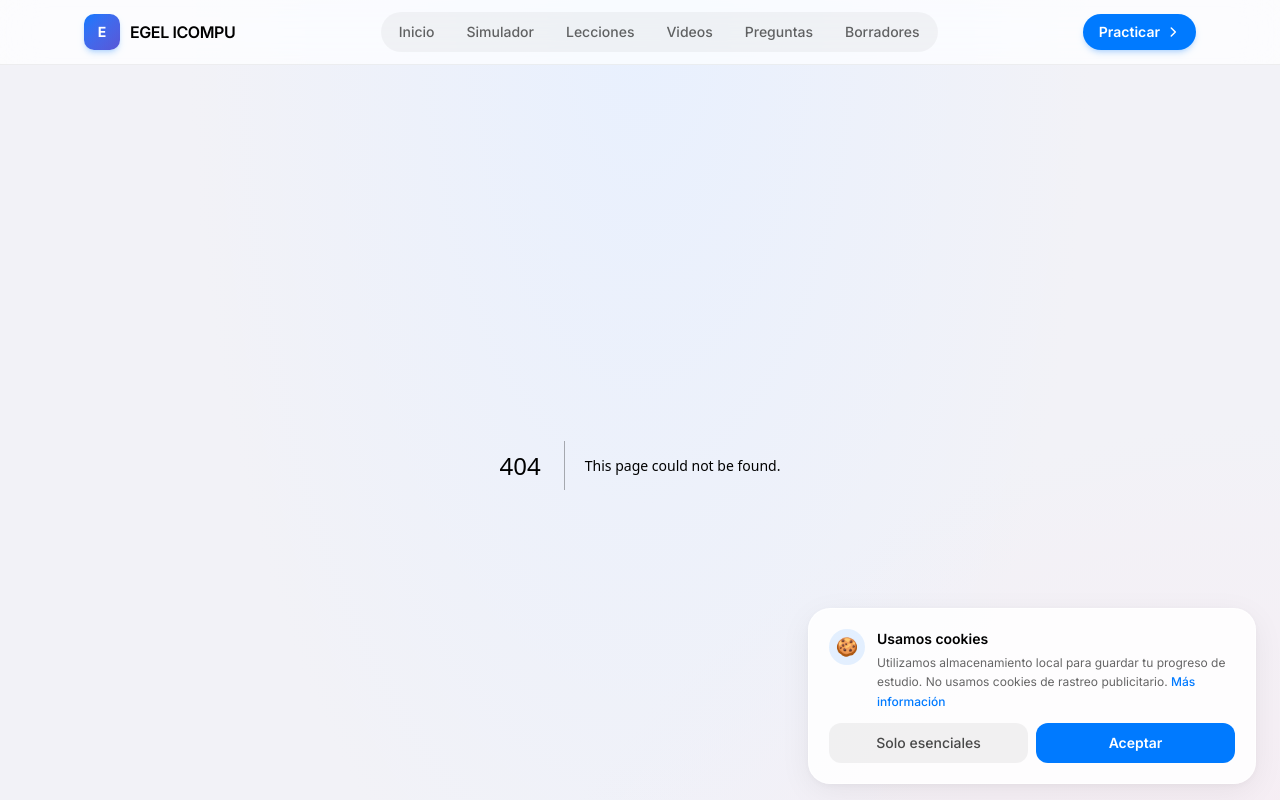
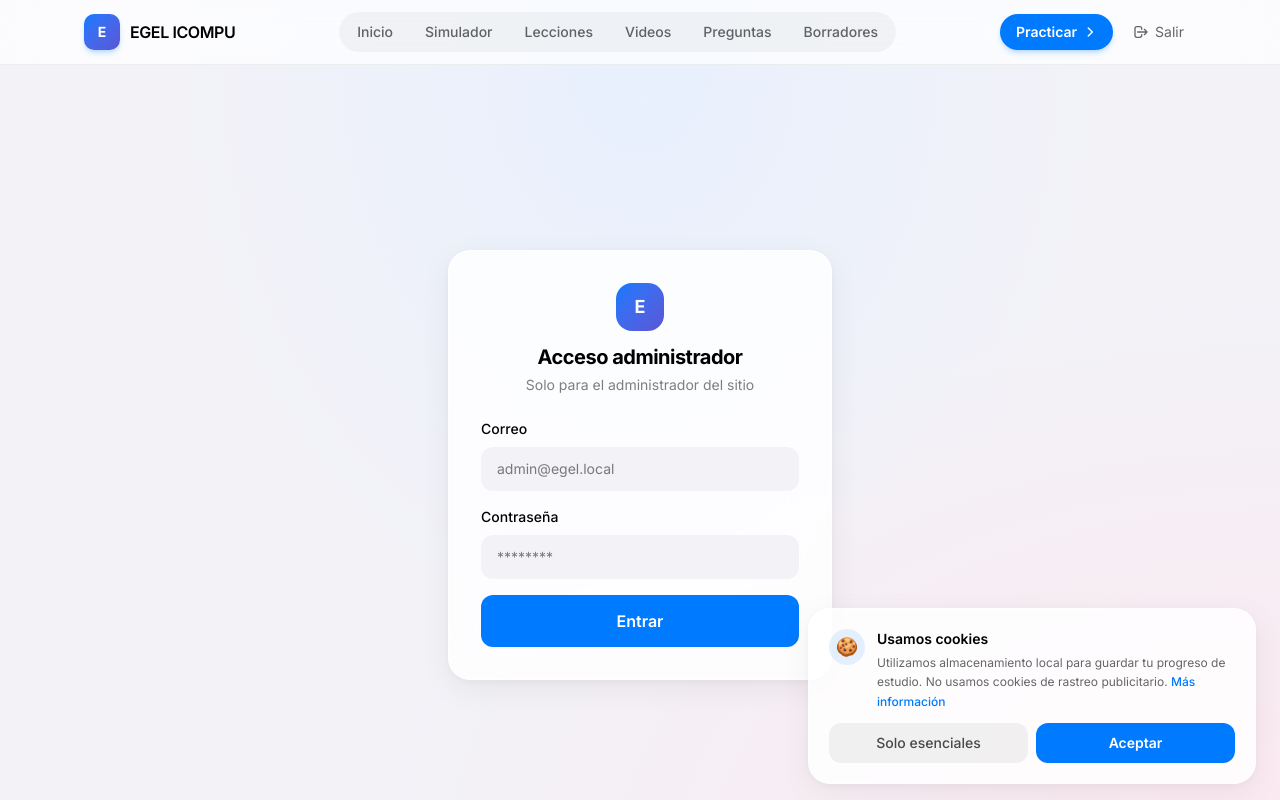
Before and after one commit to Nelixao/egel-study-platform, a Next.js app: page /login in a window 1280 px wide. Before the commit this address had no page. Shown: the top 800 px of the page. Built offline with nearby package versions, Linux system fonts and the light colour scheme.

Commit message:
feat: add authentication with NextAuth and protected admin routes

```diff
--- /dev/null
+++ b/app/api/auth/[...nextauth]/route.ts
@@ -0,0 +1,3 @@
+import { handlers } from '@/auth';
+
+export const { GET, POST } = handlers;
--- /dev/null
+++ b/app/login/page.tsx
@@ -0,0 +1,96 @@
+'use client';
+
+import { useState } from 'react';
+import { signIn } from 'next-auth/react';
+import { useRouter } from 'next/navigation';
+
+export default function LoginPage() {
+  const [email, setEmail] = useState('');
+  const [password, setPassword] = useState('');
+  const [error, setError] = useState<string | null>(null);
+  const [cargando, setCargando] = useState(false);
+  const router = useRouter();
+
+  async function handleSubmit(e: React.FormEvent) {
+    e.preventDefault();
+    setError(null);
+    setCargando(true);
+
+    const resultado = await signIn('credentials', {
+      email,
+      password,
+      redirect: false,
+    });
+
+    setCargando(false);
+
+    if (resultado?.error) {
+      setError('Credenciales incorrectas');
+    } else {
+      router.push('/admin/preguntas');
+      router.refresh();
+    }
+  }
+
+  return (
+    <main className="min-h-screen bg-ios-canvas flex items-center justify-center px-5">
+      <div className="glass-card-strong rounded-[22px] p-8 w-full max-w-sm">
+        <div className="text-center mb-6">
+          <div className="w-12 h-12 rounded-2xl bg-gradient-to-br from-[#007AFF] to-[#5856D6] flex items-center justify-center mx-auto mb-3">
+            <span className="text-white font-bold text-lg">E</span>
+          </div>
+          <h1 className="text-xl font-bold text-black tracking-tight">
+            Acceso administrador
+          </h1>
+          <p className="text-sm text-black/50 mt-1">
+            Solo para el administrador del sitio
+          </p>
+        </div>
+
+        <form onSubmit={handleSubmit} className="space-y-4">
+          <div>
+            <label className="block text-sm font-medium text-black mb-2">
+              Correo
+            </label>
+            <input
+              type="email"
+              required
+              value={email}
+              onChange={(e) => setEmail(e.target.value)}
+              className="w-full bg-[#F2F2F7] border-0 rounded-xl px-4 py-3 text-sm text-black focus:outline-none focus:ring-2 focus:ring-[#007AFF]/40"
+              placeholder="admin@egel.local"
+            />
+          </div>
+
+          <div>
+            <label className="block text-sm font-medium text-black mb-2">
+              Contraseña
+            </label>
+            <input
+              type="password"
+              required
+              value={password}
+              onChange={(e) => setPassword(e.target.value)}
+              className="w-full bg-[#F2F2F7] border-0 rounded-xl px-4 py-3 text-sm text-black focus:outline-none focus:ring-2 focus:ring-[#007AFF]/40"
+              placeholder="********"
+            />
+          </div>
+
+          {error && (
+            <div className="bg-[#FF3B30]/10 border border-[#FF3B30]/30 text-[#FF3B30] text-sm rounded-xl p-3">
+              {error}
+            </div>
+          )}
+
+          <button
+            type="submit"
+            disabled={cargando}
+            className="w-full bg-[#007AFF] hover:bg-[#0066DD] disabled:opacity-50 text-white font-semibold py-3.5 rounded-xl tap-scale transition-all"
+          >
+            {cargando ? 'Entrando...' : 'Entrar'}
+          </button>
+        </form>
+      </div>
+    </main>
+  );
+}
--- a/package.json
+++ b/package.json
@@ -18,6 +18,7 @@
     "cloudinary": "^2.11.0",
     "drizzle-orm": "^0.45.3",
     "next": "16.3.8",
+    "next-auth": "^5.0.0-beta.32",
     "pdf-parse": "^1.1.1",
     "postgres": "^3.4.9",
     "react": "19.2.8",
--- /dev/null
+++ b/proxy.ts
@@ -0,0 +1,20 @@
+import { auth } from '@/auth';
+import { NextResponse } from 'next/server';
+
+export const proxy = auth((req) => {
+  const isLoggedIn = !!req.auth;
+  const isLoginPage = req.nextUrl.pathname === '/login';
+
+  if (!isLoggedIn && !isLoginPage) {
+    const loginUrl = new URL('/login', req.nextUrl.origin);
+    return NextResponse.redirect(loginUrl);
+  }
+
+  if (isLoggedIn && isLoginPage) {
+    return NextResponse.redirect(new URL('/admin/preguntas', req.nextUrl.origin));
+  }
+});
+
+export const config = {
+  matcher: ['/admin/:path*'],
+};
--- /dev/null
+++ b/src/app/actions/auth.ts
@@ -0,0 +1,7 @@
+'use server';
+
+import { signOut } from '@/auth';
+
+export async function cerrarSesion() {
+  await signOut({ redirectTo: '/' });
+}
--- /dev/null
+++ b/src/auth.ts
@@ -0,0 +1,36 @@
+import NextAuth from 'next-auth';
+import Credentials from 'next-auth/providers/credentials';
+
+export const { handlers, signIn, signOut, auth } = NextAuth({
+  providers: [
+    Credentials({
+      credentials: {
+        email: { label: 'Email', type: 'email' },
+        password: { label: 'Password', type: 'password' },
+      },
+      authorize: async (credentials) => {
+        const email = credentials?.email as string;
+        const password = credentials?.password as string;
+
+        if (!email || !password) return null;
+
+        const adminEmail = process.env.ADMIN_EMAIL;
+        const adminPassword = process.env.ADMIN_PASSWORD;
+
+        if (email === adminEmail && password === adminPassword) {
+          return { id: 'admin', email: adminEmail, name: 'Administrador' };
+        }
+
+        return null;
+      },
+    }),
+  ],
+  pages: {
+    signIn: '/login',
+  },
+  callbacks: {
+    authorized: async ({ auth: session }) => {
+      return !!session;
+    },
+  },
+});
--- a/src/components/Navbar.tsx
+++ b/src/components/Navbar.tsx
@@ -3,6 +3,7 @@
 import Link from 'next/link';
 import { usePathname } from 'next/navigation';
 import { useState } from 'react';
+import { cerrarSesion } from '@/app/actions/auth';
 
 const links = [
   { href: '/', label: 'Inicio' },
@@ -39,11 +40,10 @@ export default function Navbar() {
                 <Link
                   key={link.href}
                   href={link.href}
-                  className={`px-3.5 py-1.5 text-sm rounded-full transition-all font-medium ${
-                    activo
+                  className={`px-3.5 py-1.5 text-sm rounded-full transition-all font-medium ${activo
                       ? 'bg-white text-black shadow-sm'
                       : 'text-black/60 hover:text-black'
-                  }`}
+                    }`}
                 >
                   {link.label}
                 </Link>
@@ -61,6 +61,28 @@ export default function Navbar() {
                 <path strokeLinecap="round" strokeLinejoin="round" strokeWidth={2.5} d="M9 5l7 7-7 7" />
               </svg>
             </Link>
+            <form action={cerrarSesion}>
+              <button
+                type="submit"
+                className="hidden md:inline-flex items-center gap-1.5 text-sm text-black/60 hover:text-[#FF3B30] px-3 py-2 rounded-full transition-colors"
+                title="Cerrar sesión"
+              >
+                <svg
+                  className="w-4 h-4"
+                  fill="none"
+                  stroke="currentColor"
+                  viewBox="0 0 24 24"
+                >
+                  <path
+                    strokeLinecap="round"
+                    strokeLinejoin="round"
+                    strokeWidth={2}
+                    d="M17 16l4-4m0 0l-4-4m4 4H7m6 4v1a3 3 0 01-3 3H6a3 3 0 01-3-3V7a3 3 0 013-3h4a3 3 0 013 3v1"
+                  />
+                </svg>
+                Salir
+              </button>
+            </form>
 
             <button
               onClick={() => setMenuAbierto(!menuAbierto)}
@@ -90,11 +112,10 @@ export default function Navbar() {
                   key={link.href}
                   href={link.href}
                   onClick={() => setMenuAbierto(false)}
-                  className={`block px-4 py-2.5 text-sm rounded-xl transition-colors font-medium ${
-                    activo
+                  className={`block px-4 py-2.5 text-sm rounded-xl transition-colors font-medium ${activo
                       ? 'bg-[#007AFF]/10 text-[#007AFF]'
                       : 'text-black/70 hover:bg-black/5'
-                  }`}
+                    }`}
                 >
                   {link.label}
                 </Link>
```
Also changed, not shown: 1 other file (tests, documents, lock files or other folders).
